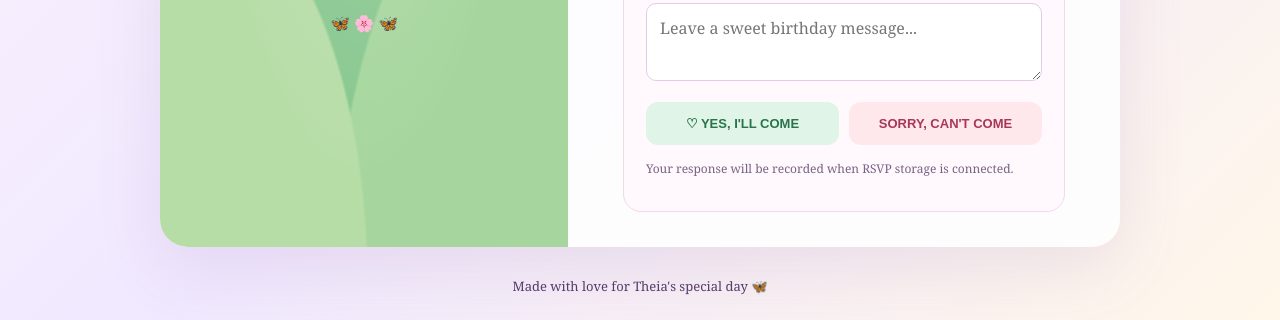
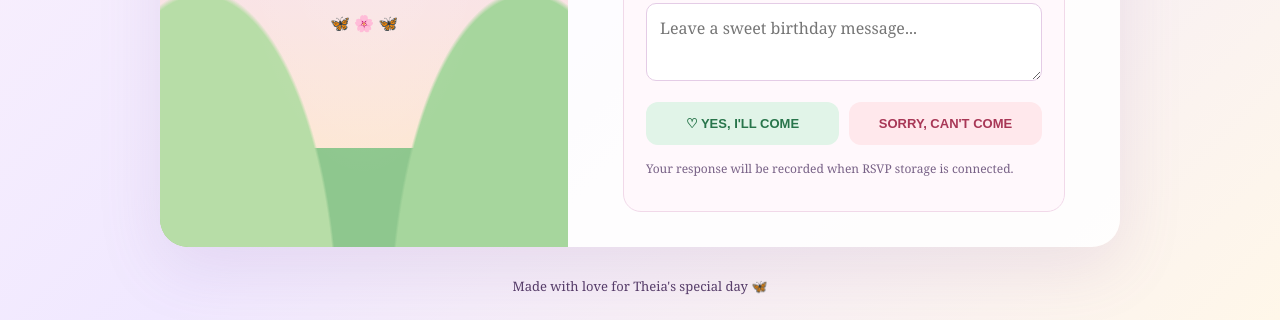
Before and after one commit to carlmazecs/theia-birthday-rsvp, a plain HTML site: page index.html in a window 1280 px wide. Shown: the part 648-968 px from the top of the page. Drawn offline with Linux system fonts and the light colour scheme.

Commit message:
Keep fairy-garden hills clear of cover text
Lower the rolling garden shapes so they frame the bottom of the cover without crossing the birthday wording.

```diff
--- a/index.html
+++ b/index.html
@@ -70,9 +70,9 @@ main {
   z-index: 0;
   inset: 0;
   background:
-    radial-gradient(ellipse at 12% 105%,#b7dda7 0 31%,transparent 31.5%),
-    radial-gradient(ellipse at 88% 110%,#a6d69d 0 37%,transparent 37.5%),
-    radial-gradient(ellipse at 48% 122%,#87c78e 0 46%,transparent 46.5%);
+    radial-gradient(ellipse at 10% 110%,#b7dda7 0 26%,transparent 26.5%),
+    radial-gradient(ellipse at 90% 110%,#a6d69d 0 26%,transparent 26.5%),
+    linear-gradient(0deg,#8ec78e 0 12%,transparent 12%);
 }
 .cover::after {
   content: "";
```
